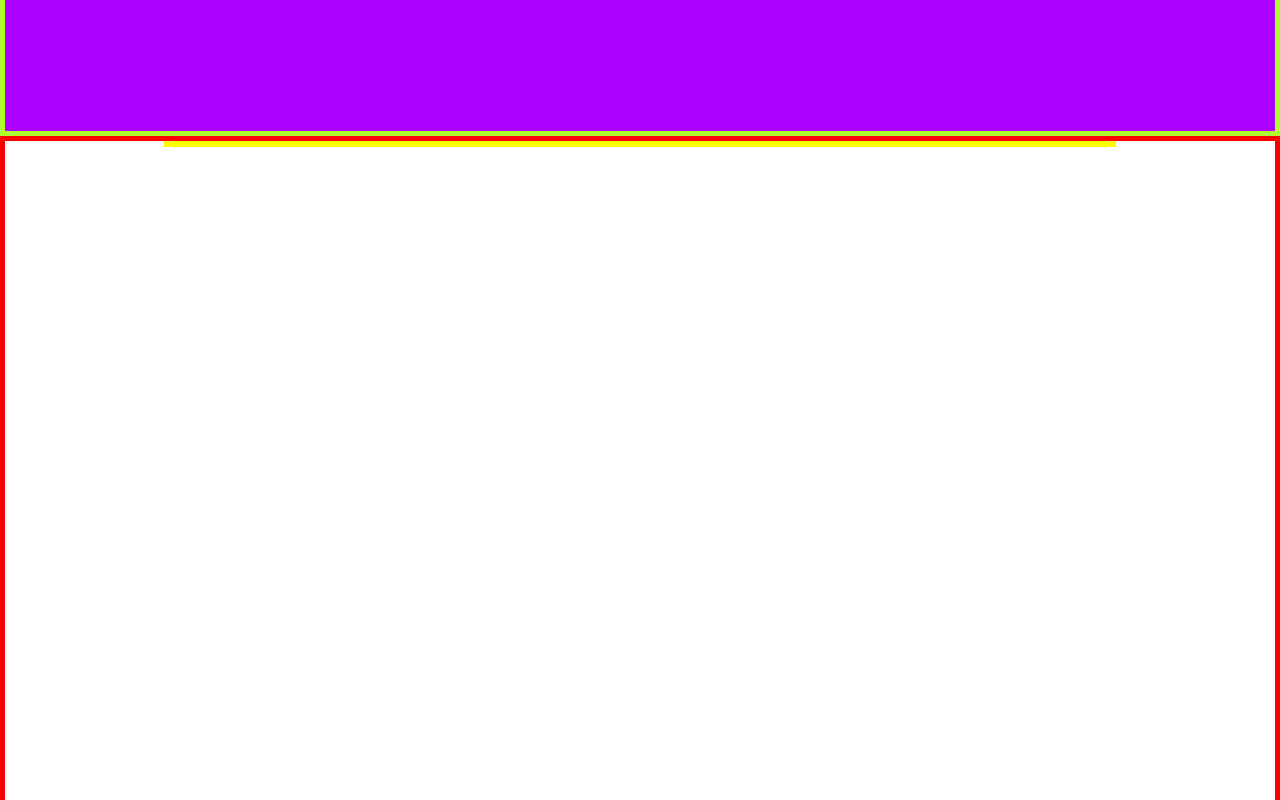
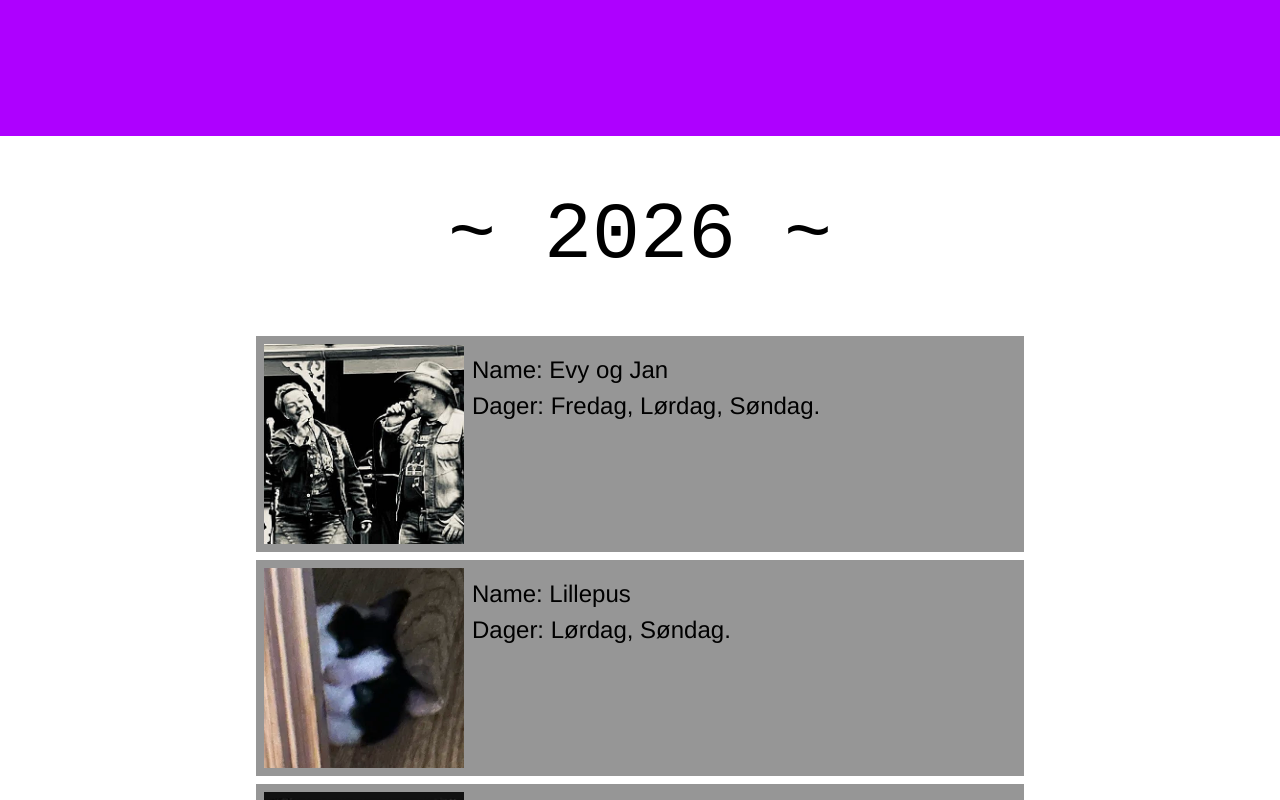
Before and after one commit to BenjaminAarli/GjovdalWebsite, a SvelteKit app: page / in a window 1280 px wide. Shown: the part 940-1740 px from the top of the page. Built offline with nearby package versions, Linux system fonts and the light colour scheme.

Commit message:
Version 0.1.1

```diff
--- a/src/app.html
+++ b/src/app.html
@@ -4,6 +4,7 @@
 		<link rel="icon" type="image/x-icon" href="/icons/church.png">
 		<meta charset="utf-8" />
 		<meta name="viewport" content="width=device-width, initial-scale=1" />
+		<script async type="text/javascript" src="https://checkout.vipps.no/checkout-button/v1/vipps-checkout-button.js"></script>
 		%sveltekit.head%
 		<script
   			async
--- a/src/lib/ArtistDiv.svelte
+++ /dev/null
@@ -1,12 +0,0 @@
-<div class="ArtistDiv">
-    <h1>Arne og Ynge</h1>
-    <p>Fredag, Lørdag og Søndag</p>
-</div>
-
-<style>
-    .ArtistDiv {
-        position: relative;
-        width: 250px;
-        height: 250px;
-    }
-</style>
--- a/src/routes/+layout.svelte
+++ b/src/routes/+layout.svelte
@@ -1,4 +1,6 @@
-<script lang="ts">
+
+<!-- This code kept giving hydration errors when doing anything in the main +page.svelte, only left here for backup safety incase it's needed. -->
+<!-- <script lang="ts">
 	import './layout.css';
 	import favicon from '$lib/assets/favicon.svg';
 
@@ -6,4 +8,15 @@
 </script>
 
 <svelte:head><link rel="icon" href={favicon} /></svelte:head>
-{@render children()}
+{@render children()} -->
+
+<script lang="ts">
+	import './layout.css';
+	import favicon from '$lib/assets/favicon.svg';
+</script>
+
+<svelte:head>
+	<link rel="icon" href={favicon} />
+</svelte:head>
+
+<slot />
--- a/src/routes/+page.svelte
+++ b/src/routes/+page.svelte
@@ -1,12 +1,21 @@
 
-<script>
-	import ArtistDiv from '$lib/ArtistDiv.svelte';
+<script lang="ts">
+
+    type ARTIST = {
+        src: string,
+        name: string,
+        day: string,
+    };
+    let artists: ARTIST[] = [
+        {src:"/artists/EvyAndJan.png", name:"Evy og Jan", day:"Fredag, Lørdag, Søndag."},
+        {src:"/artists/Screenshot 2025-02-16 152557.png", name:"Lillepus", day:"Lørdag, Søndag."},
+        {src:"/artists/images.jpg", name:"Toad.", day:"Søndag."},
+    ];
 
     let is_dev = true;
 </script>
 
-<body class="bg-gray-100">
-    <div>
+<div>
     <div class="FrontSection">
         <div class="Front">
             <img alt="Gjovdalfestival" src="/gjovdal_telt (DEMO)_smallblur.png">
@@ -28,13 +37,21 @@
         </div>
     </div>
     <div class="ArtistsSection">
+        <p style="position: relative; margin: auto; margin-top: 32px; font-family:monospace; font-size: 80px; text-align: center; ">~ 2026 ~</p>
         <div class="Artists">
+            {#each artists as artist}
+                <div class="ArtistBlock">
+                    <img src={artist.src} alt="Bilde av {artist.name}" />
+                    <div>
+                        <p style="font-size: x-large; font-family: 'Franklin Gothic Medium', 'Arial Narrow', Arial, sans-serif;">Name: {artist.name}<br>
+                        Dager: {artist.day}</p>
+                    </div>
+                </div>
+            {/each}
         </div>
-    </div>
-    <p>Penis</p>
-    </div>
+   </div>
+</div>
 
-</body>
 
 <style>
     .FrontSection {
@@ -43,7 +60,6 @@
         width: 100%;
         height: 1000px;
         background-color: #AE00FF;
-        border: 5px solid greenyellow;
     }
     .Front {
         position: relative;
@@ -79,18 +95,31 @@
         width: 100%;
         height: 1000px;
         display: block;
-        border: 5px solid red;
     }
 
     .Artists {
-        background-color: aquamarine;
-        border: 3px solid yellow;
         display: grid;
-        grid-template-columns: repeat(3, 1fr);
-        grid-auto-rows: 1fr;
-        max-width: 75%;
+        grid-template-rows: repeat(3, 1fr);
+        grid-auto-columns: 1fr;
+        max-width: 65%;
         width: 100%;
         margin: auto;
+
+        padding: 32px;
+        gap: 8px;
+    }
+
+    .ArtistBlock {
+        position: relative;
+        display: flex;
+        flex-direction: row;
+
+        background-color: #4444448f;
+        padding: 8px;
+    }
+    .ArtistBlock img {
+        width: 200px;
+        height: 200px;
     }
 
 </style>
--- a/src/routes/sale/+page.svelte
+++ b/src/routes/sale/+page.svelte
@@ -2,14 +2,8 @@
 	import type { Ticket } from "$lib/Ticket";
 	import { onMount } from "svelte";
 
-    let style_id: string = "0";
     let tickets: Ticket[] = [];
 
-    onMount(() => {
-        let stored = localStorage.getItem('style');
-        style_id = stored ? JSON.parse(stored) : style_id;
-        console.log("StyleID: ", style_id);
-    })
 
     if (typeof window !== 'undefined'){
         let cart: string | null = localStorage.getItem('cart');
@@ -20,20 +14,7 @@
         tickets = cart_parsed;
         console.log("This is what the ticket gets us: ", cart);
     }
-
-    function style_changed(){
-        console.log('Changed something: ', style_id);
-        if (style_id){
-            localStorage.setItem('style', JSON.stringify(style_id));
-            console.log("Set StyleID as: ", style_id)
-        };
-    }
 </script>
-
-<select bind:value={style_id} on:change={style_changed} style="position: fixed; right: 20px; top: 20px;">
-    <option value="0" selected>Style 1</option>
-    <option value="1">Style 2</option>
-</select>
 
 <div class="tickets">
     {#each tickets as ticket}
@@ -41,8 +22,10 @@
             <p>
                 Ticket {ticket.id}
             </p>
+            <p>200kr</p>
         </div>
     {/each}
+    <p>Total pris: {tickets.length * 200}kr</p>
 </div>
 
 <div class="item-list">
@@ -75,21 +58,24 @@
         flex-direction: column;
         gap: 4px;
         background-color: whitesmoke;
-        border: 1px solid red;
-
+        padding: 8px;
         position: relative;
         margin-left: auto;
-        margin-top: auto;
+        margin-top: 100px;
 
-        width: 100px;
+        width: 300px;
         height: fit-content;
     }
     .ticket_div {
+        display: flex;
+        flex-direction: row;
+        justify-content: space-between;
+
         width: 100%;
         background-color: greenyellow;
         border: 1px solid grey;
         border-radius: 8px;
 
-        padding: 4px;
+        padding: 8px;
     }
 </style>
--- a/src/routes/tickets/+page.svelte
+++ b/src/routes/tickets/+page.svelte
@@ -22,6 +22,12 @@
     };
 </script>
 
+<div class="buy_button">
+    <button on:click={() => {move_to_sale_page()}} class="bg-blue-500 hover:bg-blue-700 text-white font-bold py-2 px-4 rounde">
+        Kjøp nå!
+    </button>
+</div>
+
 <div class="BGImageDiv">
     <img src="/bad_map_googed.png" alt="Map">
     <div class="container">
@@ -30,11 +36,6 @@
     </div>
 </div>
 
-<div class="buy_button{tickets_are_selected ? 'something_selected' : ''}">
-    <button on:click={() => {move_to_sale_page()}} class="bg-blue-500 hover:bg-blue-700 text-white font-bold py-2 px-4 rounde">
-        Kjøp nå!
-    </button>
-</div>
 
 <div class="list">
     <h2>Selected Tickets:</h2>
@@ -75,7 +76,6 @@
     border-radius: 32px;
     justify-content: center;
     display: flex;
-    position: absolute;
     bottom: -200px;
    }
    .list {
```
Also changed, not shown: static/artists/Screenshot 2025-02-16 152557.png (added), static/artists/images.jpg (added).
